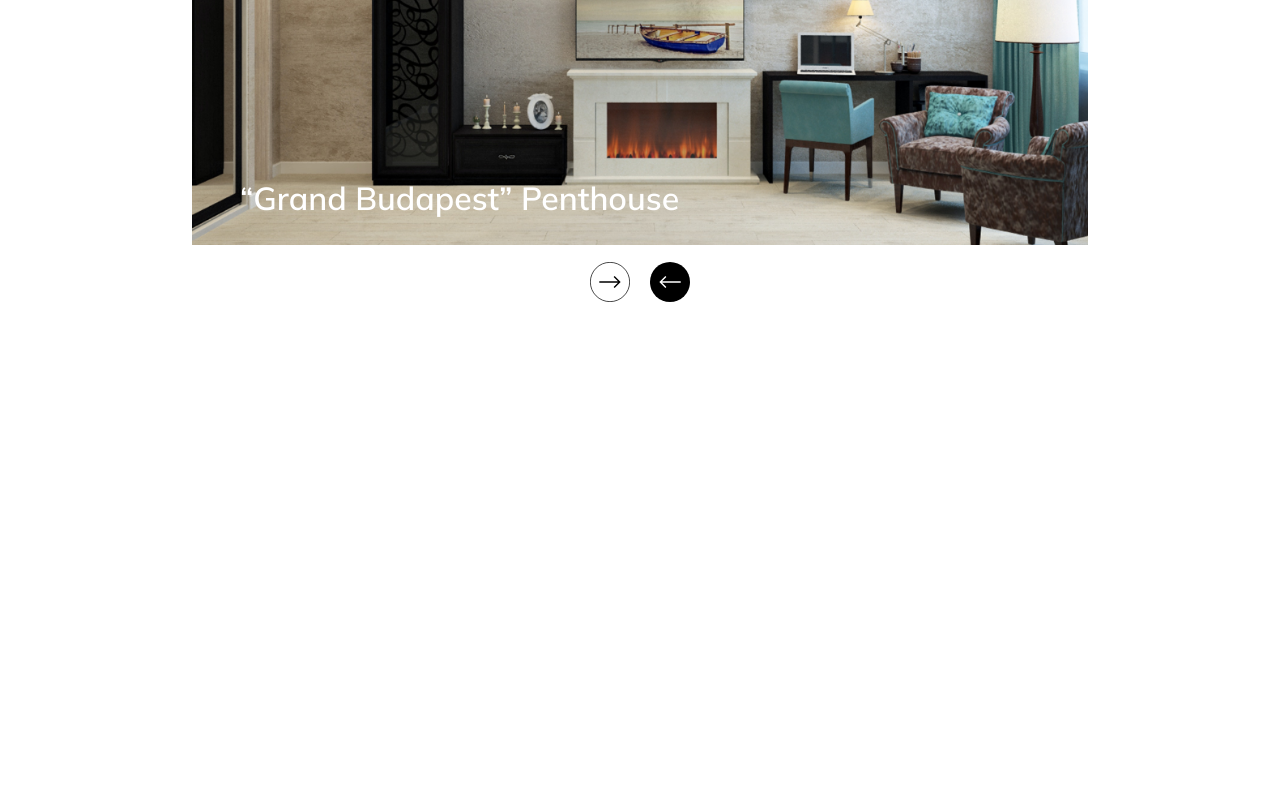
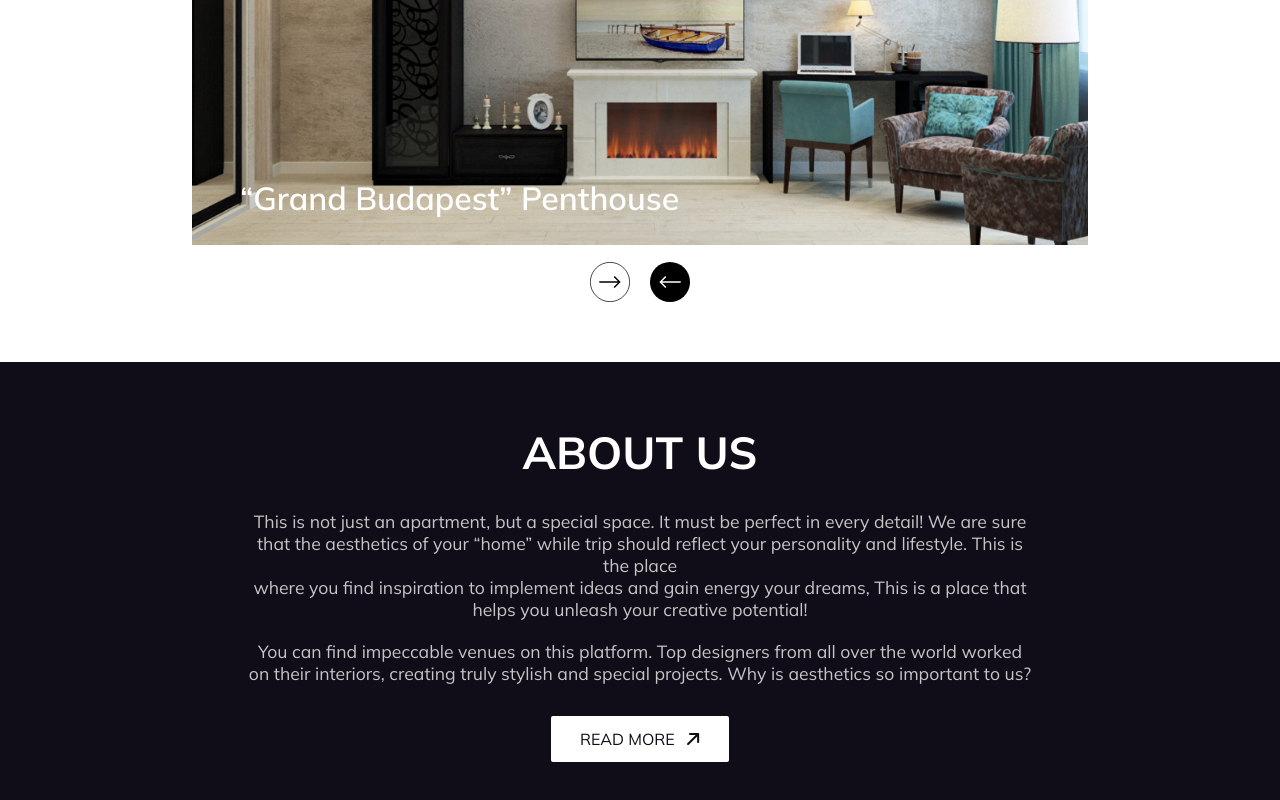
Before and after one commit to wizzy-design/luxehaven, a React (Vite) app: page / in a window 1280 px wide. Shown: the part 2002-2802 px from the top of the page. Before the commit the page ends 2364 px from the top, so only its background shows below. Built offline with nearby package versions, Linux system fonts and the light colour scheme; a web font is replaced by a local one.

Commit message:
Done with first part of the AboutUs component

```diff
--- a/src/App.jsx
+++ b/src/App.jsx
@@ -4,13 +4,24 @@ import styled from "styled-components";
 import HomePage from "./pages/HomePage";
 import GlobalStyle from "./styles/GlobalStyles";
 import Nav from "../src/components/Nav";
+import { useRef } from "react";
 
 function App() {
+  const introRef = useRef(null);  // Reference to Intro Page
+
+  const handleClick = () => {   // HandleClick scrolls the page to view the reference
+    introRef.current.scrollIntoView({
+      behaviour: "smooth",
+      block: "start",
+      inline: "nearest",
+    });
+  };
+
   return (
     <Wrap>
       <GlobalStyle />
-      <Nav />
-      <HomePage />
+      <Nav handleClick={handleClick}/>
+      <HomePage introRef={introRef}/>
     </Wrap>
   );
 }
--- /dev/null
+++ b/src/components/HomeComponents/AboutUS.jsx
@@ -0,0 +1,117 @@
+import styled from "styled-components";
+// import blackDiagArrow from "../../assets/icons/blackDiagonalArrow.svg";
+
+const AboutUs = () => {
+  return (
+    <Parent>
+      <AboutUss>
+        <div className="title">
+          <h1>ABOUT US</h1>
+        </div>
+        <div className="body">
+          <p>
+            This is not just an apartment, but a special space. It must be
+            perfect in every detail! We are sure that the aesthetics of your
+            “home” while trip should reflect your personality and lifestyle.
+            This is the place <br />
+            where you find inspiration to implement ideas and gain energy your
+            dreams, This is a place that helps you unleash your creative
+            potential!
+          </p>
+          <br />
+
+          <p>
+            You can find impeccable venues on this platform. Top designers from
+            all over the world worked on their interiors, creating truly stylish
+            and special projects. Why is aesthetics so important to us?
+          </p>
+        </div>
+        <div className="button">
+          <button id="readmore">
+            Read More{" "}
+            <span className="svg">
+              <svg
+                width="13"
+                height="12"
+                viewBox="0 0 13 12"
+                fill="none"
+                xmlns="http://www.w3.org/2000/svg"
+              >
+                <path
+                  d="M2.06348 1C2.06348 0.734784 2.16968 0.48043 2.3587 0.292893C2.54773 0.105357 2.8041 0 3.07142 0H11.1349C11.4022 0 11.6586 0.105357 11.8476 0.292893C12.0367 0.48043 12.1428 0.734784 12.1428 1V9C12.1428 9.26522 12.0367 9.51957 11.8476 9.70711C11.6586 9.89464 11.4022 10 11.1349 10C10.8676 10 10.6112 9.89464 10.4222 9.70711C10.2332 9.51957 10.127 9.26522 10.127 9V3.414L1.76816 11.707C1.57806 11.8892 1.32345 11.99 1.05918 11.9877C0.794898 11.9854 0.542095 11.8802 0.355216 11.6948C0.168336 11.5094 0.0623322 11.2586 0.0600357 10.9964C0.0577392 10.7342 0.159334 10.4816 0.342938 10.293L8.70175 2H3.07142C2.8041 2 2.54773 1.89464 2.3587 1.70711C2.16968 1.51957 2.06348 1.26522 2.06348 1Z"
+                  fill="#100D18"
+                />
+              </svg>
+            </span>
+          </button>
+        </div>
+      </AboutUss>
+    </Parent>
+  );
+};
+
+// Styled Components
+const Parent = styled.div`
+  background: #100d18;
+  padding: 0 5rem;
+`;
+
+const AboutUss = styled.div`
+  display: flex;
+  flex-direction: column;
+  align-items: center;
+  padding: 2rem 0 3rem;
+  font-family: Mulish;
+
+  .title {
+    text-align: center;
+    color: #fff;
+    font-weight: 600;
+    font-size: 1.4rem;
+  }
+
+  .body {
+    text-align: center;
+    color: #c7c6c6;
+    width: 70%;
+
+    p {
+      font-size: 1.1rem;
+      margin: 0;
+    }
+  }
+
+  .button {
+    margin: 2rem 0;
+
+    #readmore {
+      padding: 0.8rem 1.8rem;
+      color: #100d18;
+      border: none;
+      border-radius: 2px;
+      outline: none;
+      font-family: Mulish;
+      font-size: 1rem;
+      text-transform: uppercase;
+      background: #fff;
+      transition: all ease 0.5s;
+      cursor: pointer;
+
+      .svg{
+        margin-left: .5rem;
+      }
+
+      &:hover {
+        background-color: #100d18;
+        color: #fff;
+        border: 1px solid #fff;
+
+        path {
+          fill: #fff;
+        }
+      }
+    }
+  }
+`;
+
+export default AboutUs;
--- a/src/components/HomeComponents/Intro.jsx
+++ b/src/components/HomeComponents/Intro.jsx
@@ -1,9 +1,11 @@
 import styled from "styled-components";
 import homeBg from "../../assets/img/homeBg.png";
 
-const Intro = () => {
+// eslint-disable-next-line react/prop-types
+const Intro = ({ introRef }) => {
   return (
-    <Parent>
+    <Parent ref={introRef}>
+      {/* ref is used to tag where i want to scroll too when the scroll event is activated */}
       <Body>
         <h1>LUXEHAVEN</h1>
         <h2>This is the best time for changing life</h2>
--- a/src/components/HomeComponents/ShowCase.jsx
+++ b/src/components/HomeComponents/ShowCase.jsx
@@ -10,6 +10,7 @@ const ShowCase = (props) => {
         <div>
           <button id="view_all">
             View all{" "}
+            <span className="svg">
               <svg
                 width="13"
                 height="12"
@@ -22,6 +23,7 @@ const ShowCase = (props) => {
                   fill={props.fill}
                 />
               </svg>
+            </span>
           </button>
         </div>
       </Head>
@@ -73,6 +75,11 @@ const Head = styled.div`
     background: transparent;
     transition: all ease 0.5s;
     cursor: pointer;
+
+    .svg {
+      margin-left: 0.5rem;
+    }
+
     &:hover {
       color: #fff;
       border: 1px solid #100d18;
--- a/src/components/Nav.jsx
+++ b/src/components/Nav.jsx
@@ -1,10 +1,32 @@
 import styled from "styled-components";
+import { useEffect, useState } from "react";
 
-const Nav = () => {
+// eslint-disable-next-line react/prop-types
+const Nav = ({ handleClick }) => {
+  const [scrolled, setScrolled] = useState(false);
+
+  useEffect(() => {
+    // HandleScroll function handles color change of NavBar
+    const handleScroll = () => {
+      const isScrolled = window.scrollY > 600;
+      if (isScrolled !== scrolled) {
+        setScrolled(isScrolled);
+      }
+    };
+
+    window.addEventListener("scroll", handleScroll);
+
+    return () => {
+      window.removeEventListener("scroll", handleScroll);
+    };
+  }, [scrolled]);
+
   return (
-    <Parent>
+    <Parent scrolled={scrolled}>
       <nav>
-        <div className="logo">Luxehaven</div>
+        <div className="logo" onClick={handleClick}>
+          Luxehaven
+        </div>
         <ul>
           <li>
             Home
@@ -34,7 +56,12 @@ const Nav = () => {
 const Parent = styled.div`
   width: 100%;
   position: fixed;
-  background: transparent;
+  transition: background ease 0.2s;
+  background: ${({ scrolled }) => (scrolled ? "#fff" : "transparent")};
+  box-shadow: ${({ scrolled }) =>
+    scrolled
+      ? "rgba(0, 0, 0, 0.1) 0px 4px 6px -1px,rgba(0, 0, 0, 0.06) 0px 2px 4px -1px;"
+      : "none"};
   z-index: 10;
 
   nav {
@@ -42,7 +69,7 @@ const Parent = styled.div`
     align-items: center;
     justify-content: space-between;
     padding: 0 5rem;
-    color: #ffffff;
+    color: ${({ scrolled }) => (scrolled ? "#100d18" : "#fff")};
     overflow: hidden;
   }
 
@@ -50,6 +77,7 @@ const Parent = styled.div`
     margin: 1rem 0;
     font-family: Didot;
     font-size: 32px;
+    cursor: pointer;
   }
 
   ul {
@@ -62,6 +90,7 @@ const Parent = styled.div`
       flex-direction: column;
       align-items: center;
       font-family: Mulish;
+      font-weight: 400;
       list-style-type: none;
       text-transform: uppercase;
       cursor: pointer;
@@ -71,7 +100,8 @@ const Parent = styled.div`
           width: 35px;
           margin-top: 1px;
           border-radius: 1.5px;
-          background-color: #ffffff;
+          background-color: ${({ scrolled }) =>
+            scrolled ? "#100d18" : "#fff"};
           transition: all ease 0.5s;
         }
       }
@@ -82,8 +112,9 @@ const Parent = styled.div`
     }
     #signup {
       padding: 0.8rem 1.8rem;
-      color: #ffffff;
-      border: 1px solid #ffffff;
+      color: ${({ scrolled }) => (scrolled ? "#100d18" : "#fff")};
+      border: ${({ scrolled }) =>
+        scrolled ? "1px solid #100d18" : "1px solid #fff"};
       border-radius: 2px;
       outline: none;
       font-family: Mulish;
@@ -94,8 +125,8 @@ const Parent = styled.div`
       cursor: pointer;
 
       &:hover {
-        background-color: #ffffff;
-        color: #363a5b;
+        background-color: ${({ scrolled }) => (scrolled ? "#100d18" : "#fff")};
+        color: ${({ scrolled }) => (scrolled ? "#fff" : "#100d18")};
       }
     }
   }
--- a/src/pages/HomePage.jsx
+++ b/src/pages/HomePage.jsx
@@ -1,11 +1,15 @@
 import Intro from "../components/HomeComponents/Intro";
 import Showcases from "../components/HomeComponents/Showcases";
+import AboutUs from "../components/HomeComponents/AboutUS";
 
-const HomePage = () => {
+// eslint-disable-next-line react/prop-types
+const HomePage = ({ introRef }) => {
   return (
     <>
-      <Intro />
+      <Intro introRef={introRef} />
+      {/* Passing introRef by prop drilling */}
       <Showcases />
+      <AboutUs />
     </>
   );
 };
```
Lines whose indentation alone changed are shown as unchanged.
